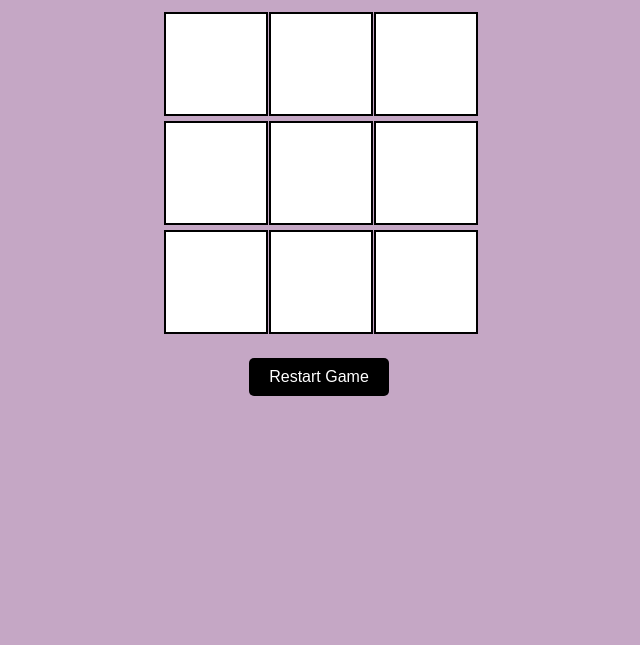
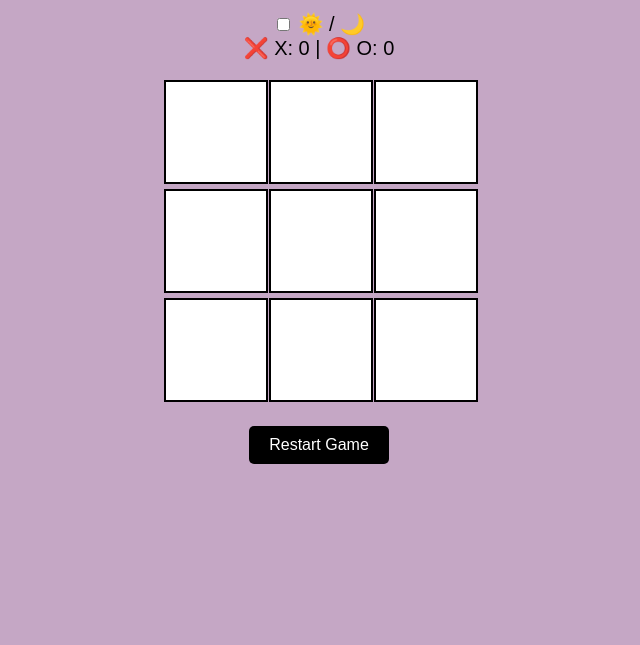
Before and after one commit to Rovena02/PRODIGY_WD_03, a plain HTML site: page tac.html in a window 1280 px wide. Shown: the part 155-800 px from the top of the page, without its empty margins (321-961 px from the left). Drawn offline with nearby package versions, Linux system fonts and the light colour scheme.

Commit message:
tac.html

```diff
--- a/tac.html
+++ b/tac.html
@@ -9,6 +9,20 @@
 </head>
 <body>
     <h1>Tic-Tac-Toe</h1>
+
+    <!-- Theme Toggle -->
+    <label class="theme-toggle">
+        <input type="checkbox" id="theme-switch" />
+        <span>🌞 / 🌙</span>
+    </label>
+
+    <!-- Scoreboard -->
+    <div id="scoreboard">
+        <span>❌ X: <span id="score-x">0</span></span> |
+        <span>⭕ O: <span id="score-o">0</span></span>
+    </div>
+
+    <!-- Game Board -->
     <div id="game-board">
         <div class="cell" data-index="0"></div>
         <div class="cell" data-index="1"></div>
@@ -20,10 +34,11 @@
         <div class="cell" data-index="7"></div>
         <div class="cell" data-index="8"></div>
     </div>
-<p id="status"></p>
-<button onclick="restartGame()">Restart Game</button>
-<p id="last-winner"></p>
 
-<script src="toe.js"></script>
+    <p id="status"></p>
+    <button onclick="restartGame()">Restart Game</button>
+    <p id="last-winner"></p>
+
+    <script src="toe.js"></script>
 </body>
 </html>
```
